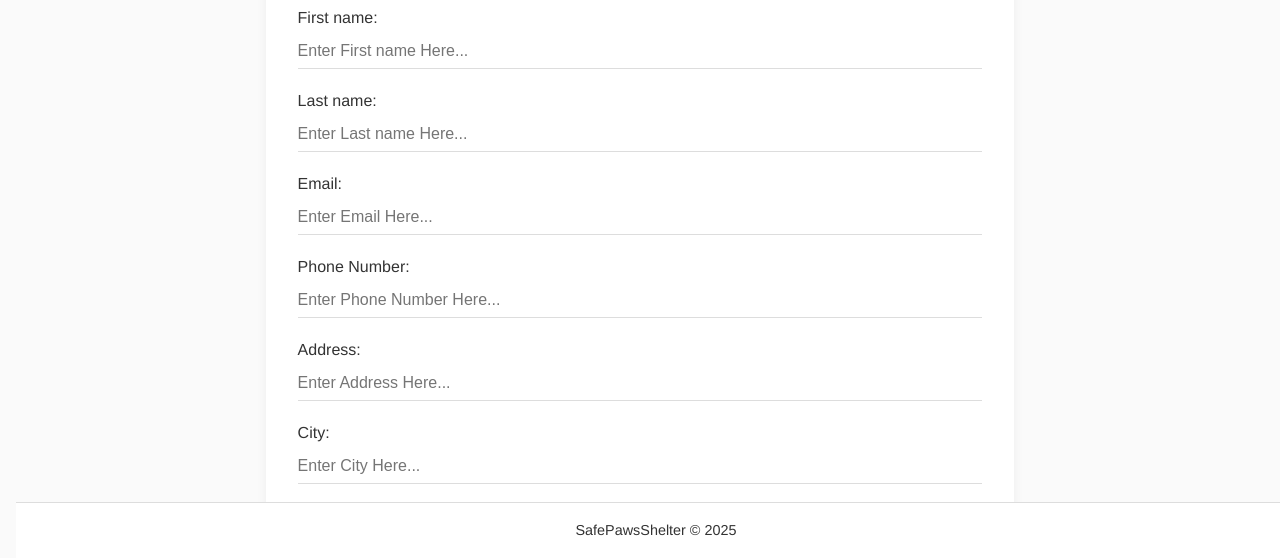
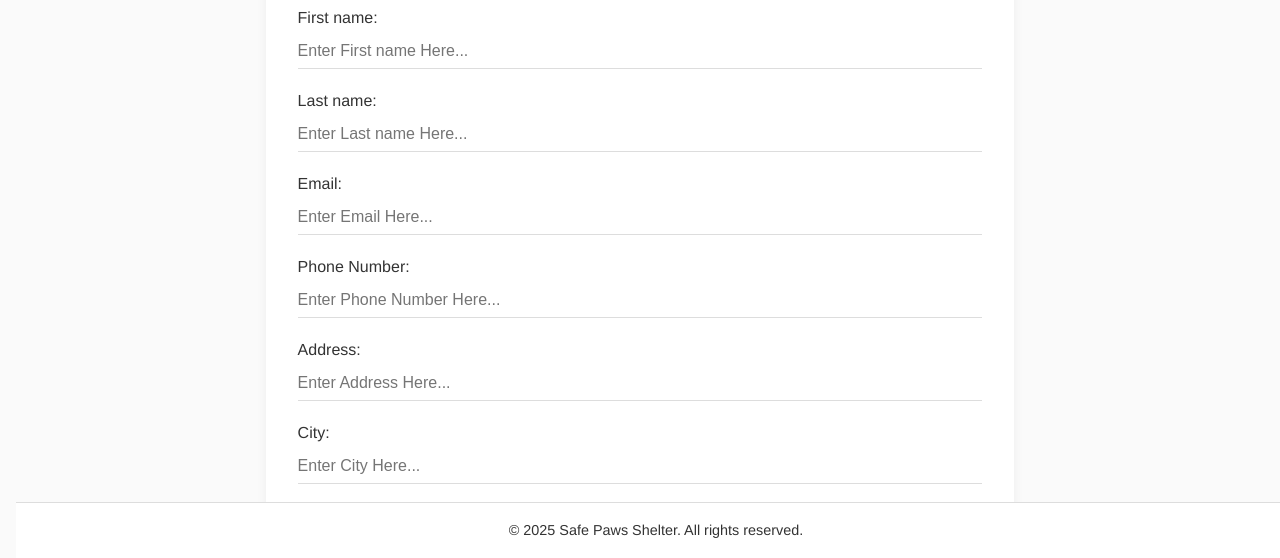
Before and after one commit to TabulaRasae/SafePawsShelter, a plain HTML site: page app.html in a window 1280 px wide. Shown: the part 242-800 px from the top of the page. Drawn offline with Linux system fonts and the light colour scheme.

Commit message:
changed footer

```diff
--- a/app.html
+++ b/app.html
@@ -62,7 +62,10 @@
 
     </div>
 
-    <footer>SafePawsShelter &copy 2025</footer>
+  <footer>
+    <p>&copy; 2025 Safe Paws Shelter. All rights reserved.</p>
+  </footer>
+
 
 </body>
 
```
Also changed, not shown: index.html (+4 -0 lines).
